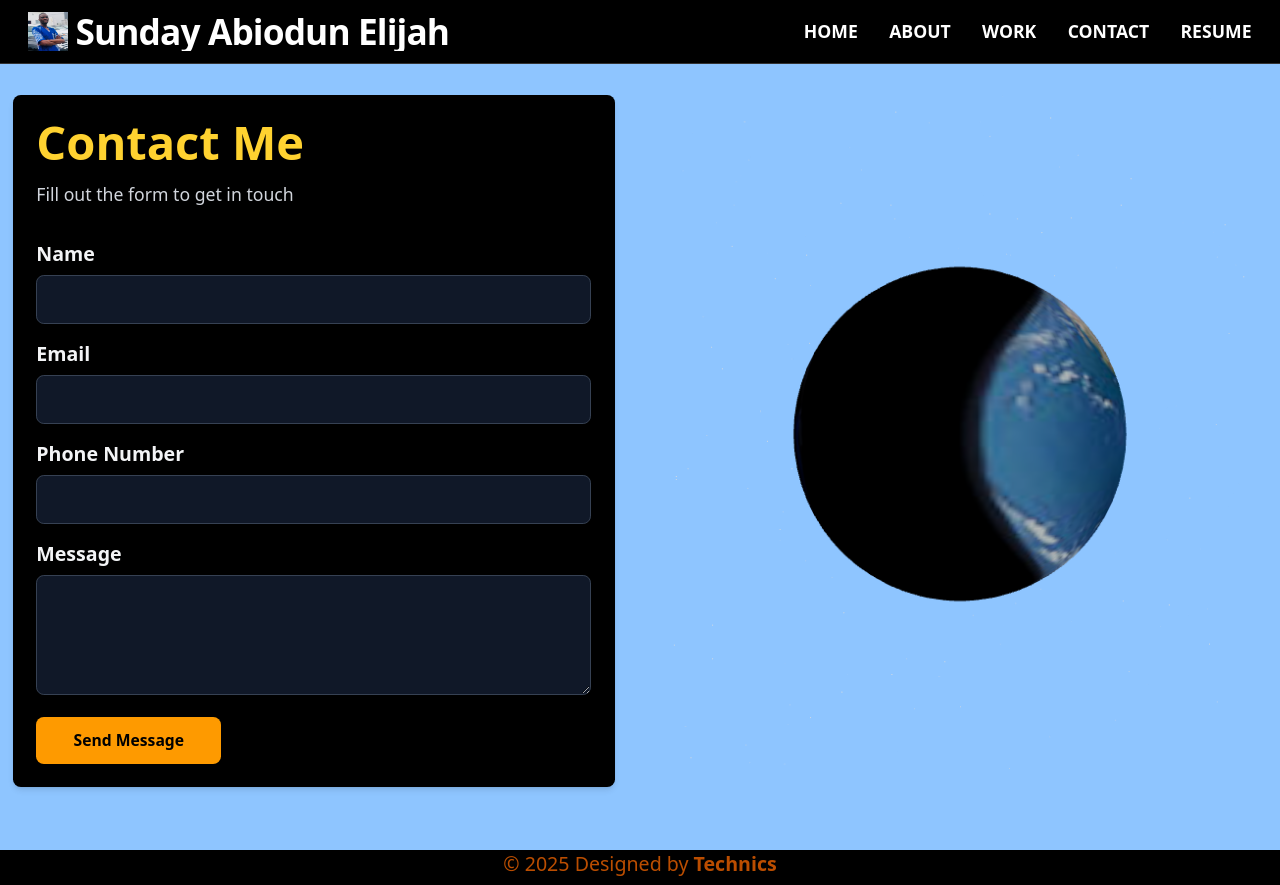
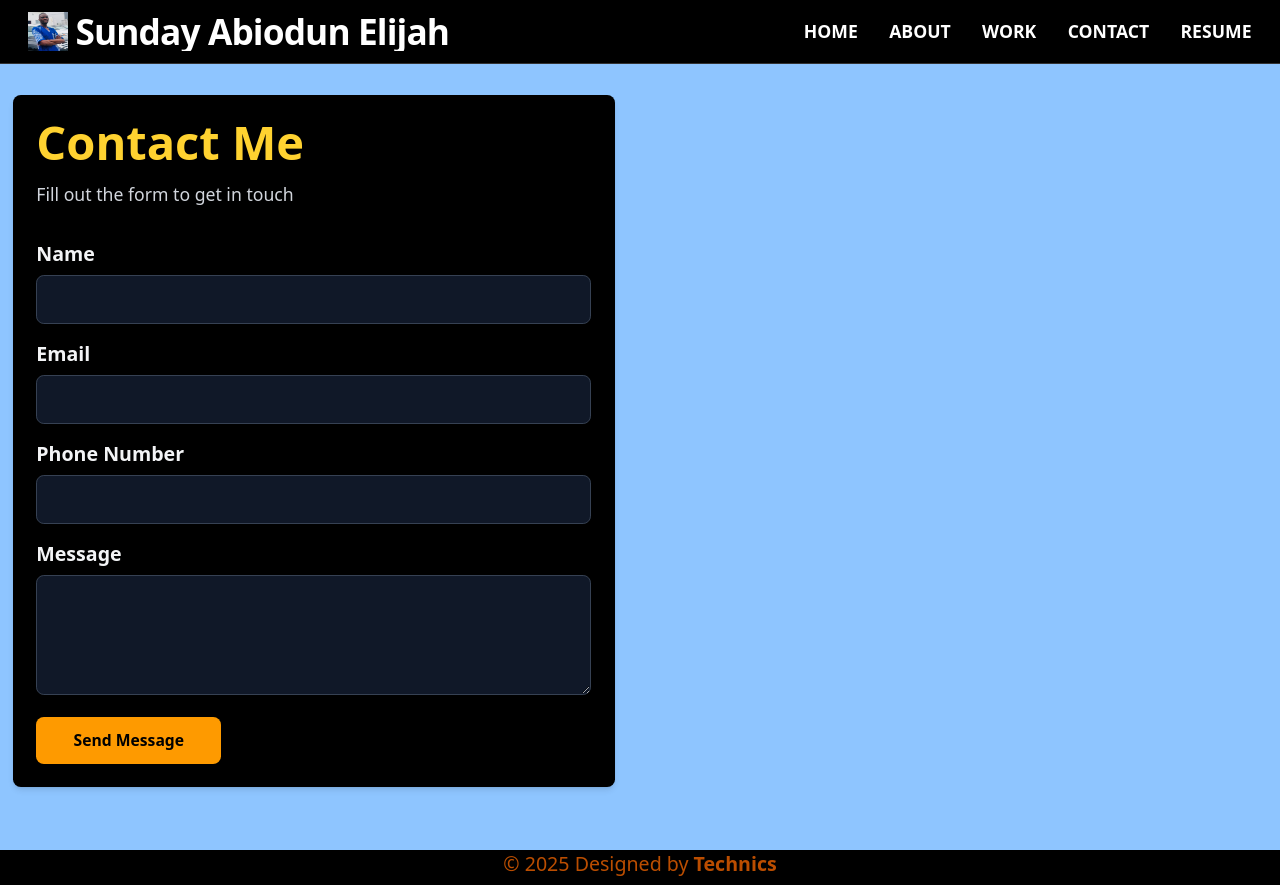
Before and after one commit to Abiodun-34/my-port, a React (Vite) app: page /contact in a window 1280 px wide. Built offline with nearby package versions, Linux system fonts and the light colour scheme.

Commit message:
Make changes to all components

```diff
--- a/src/App.jsx
+++ b/src/App.jsx
@@ -24,12 +24,7 @@ function App() {
         <Routes>
           <Route path="/" element={
             <>
-              <div className="bg-hero-pattern bg-cover bg-no-repeat bg-center">
-                <Hero />
-              </div>
-              <About />
-              <Work />
-              <Contact />
+              <Hero />
             </>
           } />
           <Route path="/about" element={<About />} />
--- a/src/component/contact.jsx
+++ b/src/component/contact.jsx
@@ -1,6 +1,6 @@
 import React, { useRef } from "react";
 import emailjs from "emailjs-com";
-import { EarthCanvas } from "./EarthCanvas";
+
 
 const Contact = () => {
   const form = useRef();
@@ -23,9 +23,9 @@ const Contact = () => {
   return (
     // Added pb-16 to create space below the contact section.
     // Removed mb-0 to allow for default margins or further spacing if needed.
-    <section className="bg-blue-300 pb-16 min-h-[calc(100vh-80px)]">
+    <section className="bg-blue-300 justify-cnter items-center pb-16 min-h-[calc(100vh-80px)]">
       {/* Main container with equal columns */}
-      <div className="flex flex-col lg:flex-row justify-between gap-8 w-full max-w-7xl mx-auto pt-8">
+      <div className="flex-1 justify-center items-center w-full max-w-7xl mx-auto pt-8">
 
         {/* Contact Form - Left Column (50% width) */}
         <div className="w-full lg:w-[48%] lg:mr-auto bg-black rounded-lg shadow-md p-6">
@@ -84,10 +84,6 @@ const Contact = () => {
           </form>
         </div>
 
-        {/* EarthCanvas - Right Column (50% width) */}
-        <div className="w-full lg:w-[48%] lg:ml-auto h-[500px] lg:h-auto rounded-lg overflow-hidden">
-          <EarthCanvas />
-        </div>
       </div>
     </section>
   );
--- a/src/data/data.jsx
+++ b/src/data/data.jsx
@@ -1,15 +1,6 @@
 export const projects = [
   {
     id: 1,
-    title: "elyscianscents E-commerce Store",
-    description: "A full-featured Fragrance online store with cart functionality and payment processing.",
-    image: "/elly.PNG",
-    tech: ["React", "Tailwind"],
-    demoUrl: "https://elysianscents.netlify.app/",
-    codeUrl: "https://github.com/Abiodun-34/Elysian.git"
-  },
-  {
-    id: 2,
     title: "Notepad",
     description: "An online notepad that allows users to schedule the activites of each day enabling user auth on local server.",
     image: "/backgroun.webp",
@@ -18,13 +9,22 @@ export const projects = [
     codeUrl: "https://github.com/Abiodun-34/todolist.git"
   },
   {
-    id: 3,
+    id: 2,
     title: "Traveltour",
     description: "Traveltour is an online platform for easy booking and arangement vacation and tour.",
     image: "/1.webp",
     tech: ["React", "Tailwind"],
     demoUrl: "https://mytou.netlify.app/",
     codeUrl: "https://github.com/Abiodun-34/tour.git"
+  },
+  {
+    id: 3,
+    title: "elyscianscents E-commerce Store",
+    description: "A full-featured Fragrance online store with cart functionality and payment processing.",
+    image: "/elly.PNG",
+    tech: ["React", "Tailwind"],
+    demoUrl: "https://elysianscents.netlify.app/",
+    codeUrl: "https://github.com/Abiodun-34/Elysian.git"
   },
   {
     id: 4,
```
Also changed, not shown: 1 other file (tests, documents, lock files or other folders).
